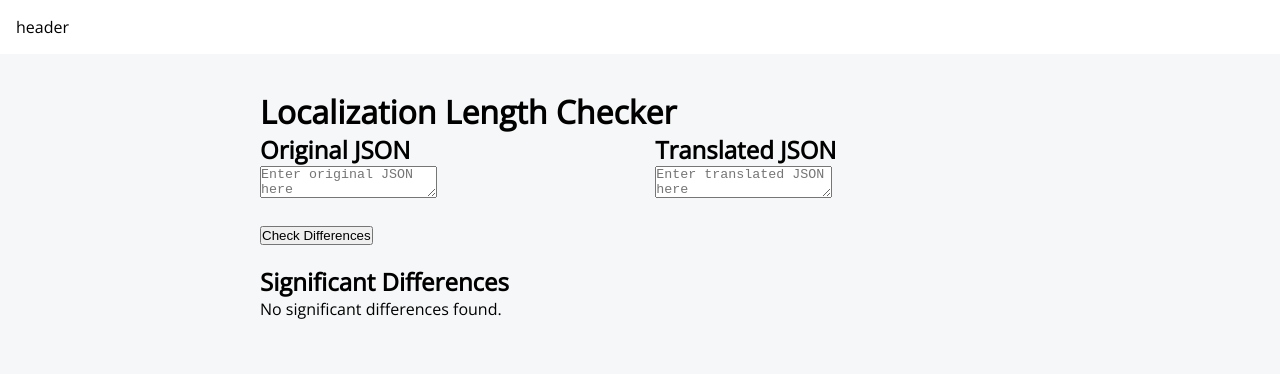
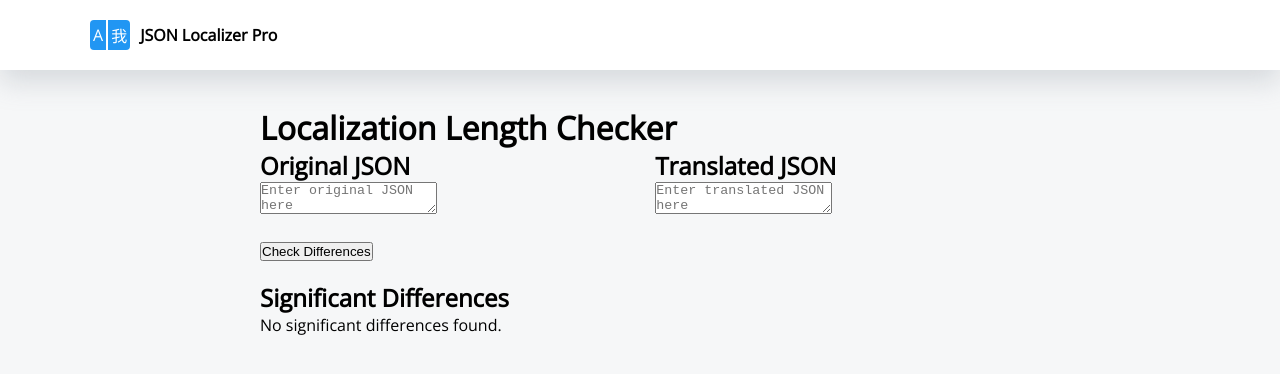
Before and after one commit to u4aew/i18n-helper, a Next.js app: page / in a window 1280 px wide. Shown: the top 374 px of the page. Built offline with nearby package versions, Linux system fonts and the light colour scheme.

Commit message:
add header

```diff
--- a/app/layout.tsx
+++ b/app/layout.tsx
@@ -2,6 +2,7 @@ import { Open_Sans } from 'next/font/google';
 import { BASE_URL } from '@/config';
 import { Metadata } from 'next';
 import type { Viewport } from 'next';
+import { Header } from '@/components/Header';
 import styles from './layout.module.scss';
 import './globals.css';
 
@@ -14,9 +15,7 @@ const RootLayout: React.FC<{ children: React.ReactNode }> = ({ children }) => {
   return (
     <html lang="en" className={roboto.className}>
       <body className={styles.layout}>
-        <header className={styles.header}>
-            header
-        </header>
+      <Header />
         <main className={styles.main}>
           <div className={styles.content}>{children}</div>
         </main>
--- /dev/null
+++ b/components/Header/Header.tsx
@@ -0,0 +1,10 @@
+import { Logo } from '@/components/Logo';
+import styles from './Header.module.scss';
+
+export const Header = () => {
+  return <header className={styles.header}>
+     <div className={styles.wrapper}>
+       <Logo/>
+     </div>
+  </header>
+}
--- /dev/null
+++ b/components/Header/header.module.scss
@@ -0,0 +1,9 @@
+.header {
+ background: #fff;
+ padding: 20px;
+ box-shadow: 0px 12px 28px 0px rgba(140, 149, 159, 0.3);
+}
+.wrapper {
+  max-width: var(--box-max-width);
+  margin: 0 auto;
+}
--- /dev/null
+++ b/components/Header/index.ts
@@ -0,0 +1 @@
+export * from './Header'
--- /dev/null
+++ b/components/Logo/Logo.tsx
@@ -0,0 +1,15 @@
+import styles from './logo.module.scss'
+
+export const Logo = () => {
+  return <div className={styles.logo}>
+    <div className={styles.side}>
+      <div className={styles.caption}>
+        <div className={styles.item}>A</div>
+        <div className={styles.item}>我</div>
+      </div>
+    </div>
+    <div className={styles.side}>
+      <div className={styles.title}>JSON Localizer Pro</div>
+    </div>
+  </div>
+}
--- /dev/null
+++ b/components/Logo/index.ts
@@ -0,0 +1 @@
+export * from './Logo';
--- /dev/null
+++ b/components/Logo/logo.module.scss
@@ -0,0 +1,38 @@
+.logo {
+  display: flex;
+  align-items: center;
+  .side {
+    margin-right: 10px;
+  }
+
+  .main {
+  }
+}
+
+.title {
+  font-weight: bold;
+}
+
+.caption {
+  display: flex;
+  align-items: center;
+  margin: 0 -1px;
+  .item {
+    margin: 0 1px;
+    padding: 2px 3px;
+    height: 30px;
+    justify-content: center;
+    align-items: center;
+    display: flex;
+    background-color: var(--logo-background-color);
+    color: white;
+    &:first-child {
+      border-top-left-radius: 4px;
+      border-bottom-left-radius: 4px;
+    }
+    &:last-child {
+      border-top-right-radius: 4px;
+      border-bottom-right-radius: 4px;
+    }
+  }
+}
```
